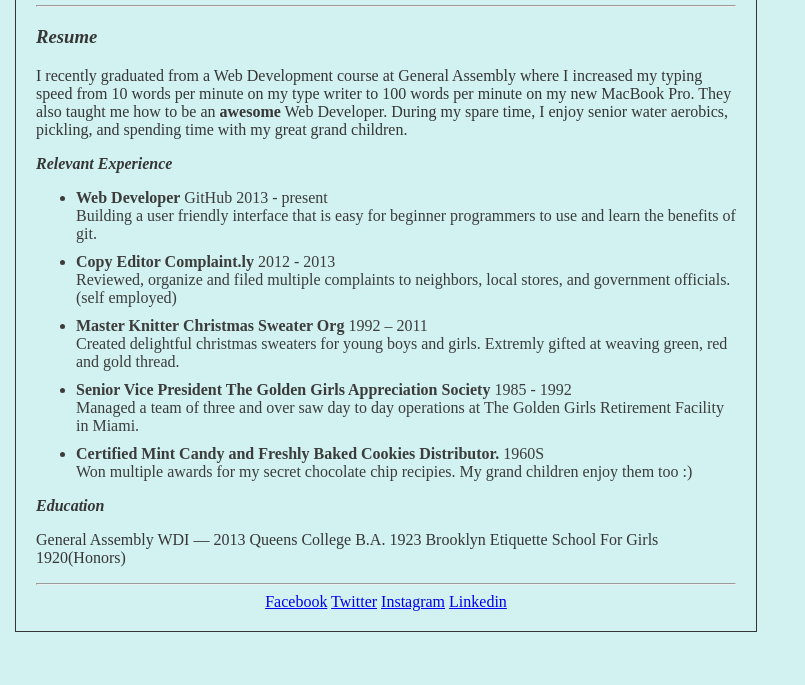
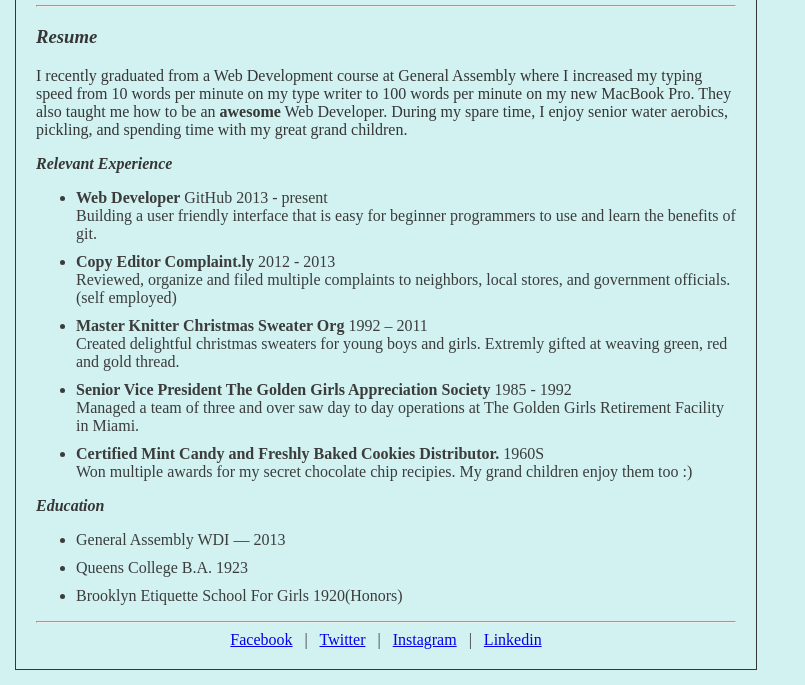
Before and after one commit to StaceyEC/wendybite, a plain HTML site: page resume.html in a window 1280 px wide. Shown: the part 131-816 px from the top of the page, without its empty margins (0-805 px from the left). Drawn offline with Linux system fonts and the light colour scheme.

Commit message:
Resume has additional styles, classic pipe

```diff
--- a/resume.html
+++ b/resume.html
@@ -10,8 +10,11 @@
 		<header>
 			<h1 id="hero">Wendy G. Bite</h1>
 			<nav>
-				<a href="index.html">About Me</a>
-				<a href="resume.html">Résumé</a>
+					<a href="index.html">About Me</a>
+					&nbsp;
+					|
+					&nbsp;
+					<a href="resume.html">Résumé</a>
 			</nav>
 		</header>
 		<hr>
@@ -22,9 +25,9 @@
 					I recently graduated from a Web Development course at General Assembly where I increased my typing speed from 10 words per minute on my type writer to 100 words per minute on my new MacBook Pro. They also taught me how to be an <strong>awesome</strong> Web Developer. During my spare time, I enjoy senior water aerobics, pickling, and spending time with my great grand children.
 					</p>
 			</article>
+
 			<article>
 				<h2>Relevant Experience</h2>
-					<p>
 						<ul>
 						<li> <strong> Web Developer </strong> GitHub 2013 - present <br/>
 						Building a user friendly interface that is easy for beginner programmers to use and learn the benefits of git.</li>
@@ -41,14 +44,14 @@
 						<li> <strong>Certified Mint Candy and Freshly Baked Cookies Distributor. </strong>1960S <br/>
 						Won multiple awards for my secret chocolate chip recipies. My grand children enjoy them too :)</li>
 						</ul>
-					</p>
 			</article>
+
 			<article>
 				<h2>Education</h2>
-					<p>
-					General Assembly WDI — 2013
-					Queens College B.A. 1923
-					Brooklyn Etiquette School For Girls 1920(Honors)
+					<ul>
+						<li> General Assembly WDI — 2013 </li>
+						<li> Queens College B.A. 1923 </li>
+						 <li>Brooklyn Etiquette School For Girls 1920(Honors)</li>
 					</p>
 			</article>
 		</section>
@@ -56,8 +59,17 @@
 		<footer>
 			<nav>
 				<a href="#">Facebook</a>
+				&nbsp;
+				|
+				&nbsp;
 				<a href="#">Twitter</a>
+				&nbsp;
+				|
+				&nbsp;
 				<a href="#">Instagram</a>
+				&nbsp;
+				|
+				&nbsp;
 				<a href="#">Linkedin</a>
 			</nav>
 		</footer>
```
